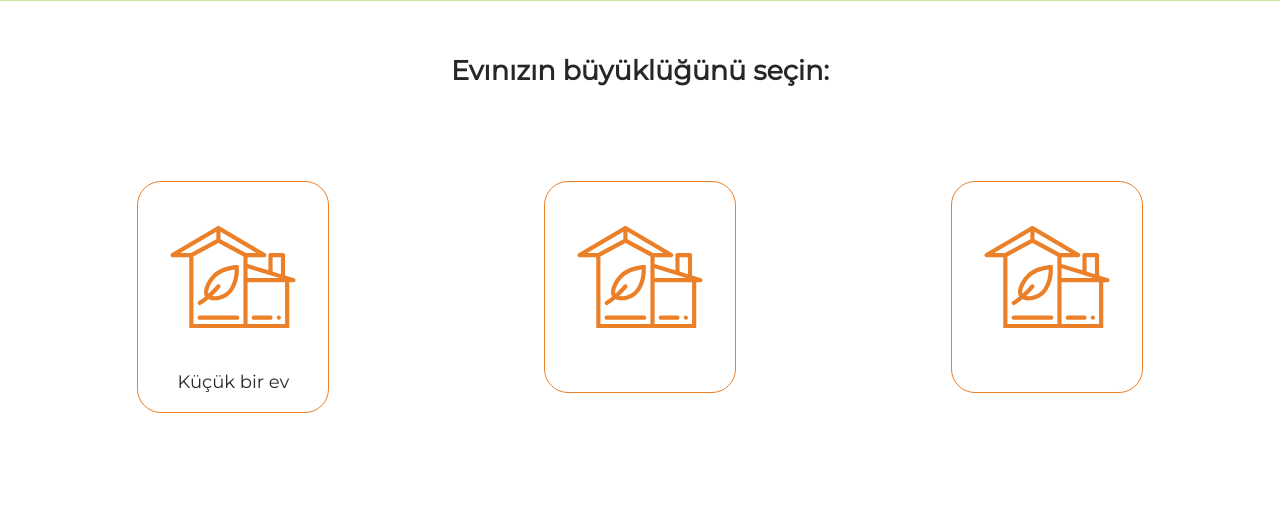
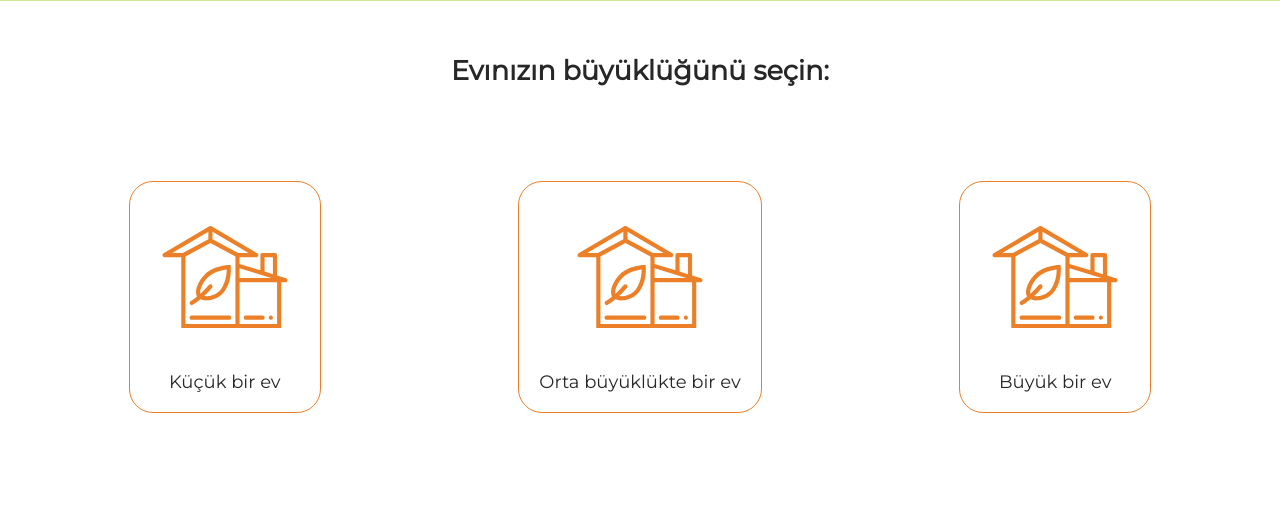
Before and after one commit to Kodland-Codes/sat-formlar, a Flask app: page / in a window 1280 px wide. Shown: the part 469-982 px from the top of the page. Run offline with Flask 3, Linux system fonts and the light colour scheme.

Commit message:
second commit

```diff
--- a/templates/electronics.html
+++ b/templates/electronics.html
@@ -23,17 +23,17 @@
     <ul class="list" id="list">
       <!-- Görev #3 -->
       <li class="list__item">
-        <a href="{{Set the route}}">
+        <a href="{{lights + '/3'}}">
           <img class="item__img" src="../static/img/battery.svg" alt="battery">
           <span>3-5 cihaz</span></a>
       </li>
       <li class="list__item">
-        <a href="{{Set the route}}">
+        <a href="{{lights + '/6'}}">
           <img class="item__img" src="../static/img/battery.svg" alt="battery">
           <span>6-8 cihaz</span></a>
       </li>
       <li class="list__item">
-        <a href="{{Set the route}}">
+        <a href="{{lights + '/10'}}">
           <img class="item__img" src="../static/img/battery.svg" alt="battery">
           <span>10+ cihaz</span></a>
       </li>
--- a/templates/index.html
+++ b/templates/index.html
@@ -30,12 +30,12 @@
       <li class="list__item">
         <a href="/2">
         <img class="item__img" src="../static/img/home.svg" alt="home">
-        <span><!--Orta büyüklükte bir ev seçeneği için metin ekleyin--></span></a>
+        <span>Orta büyüklükte bir ev</span></a>
       </li>
       <li class="list__item">
         <a href="/3">
         <img class="item__img" src="../static/img/home.svg" alt="home">
-        <span><!--Büyük bir ev seçeneği için metin ekleyin--></span></a>
+        <span>Büyük bir ev</span></a>
       <!--  -->
       </li>
     </ul>
--- a/templates/lights.html
+++ b/templates/lights.html
@@ -22,18 +22,18 @@
     <h2 class="main__title">Evinizde kaç adet lamba bulunuyor:</h2>
     <ul class="list" id="list">
       <li class="list__item">
-        <a href={{size + "/3" }}>
+        <a href="{{size + '/3' }}">
           <img class="item__img" src="../static/img/light.svg" alt="light">
           <span>2-4 lamba</span></a>
       </li>
       <!--Görev #2 -->
       <li class="list__item">
-        <a href="{{Katsayısı 7 olan bir yol belirleyin}}">
+        <a href="{{size + '/7'}}">
           <img class="item__img" src="../static/img/light.svg" alt="light">
           <span>4-6 lamba</span></a>
       </li>
       <li class="list__item">
-        <a href="{{Katsayısı 10 olan bir yol belirleyin}}">
+        <a href="{{size + '/10'}}">
           <img class="item__img" src="../static/img/light.svg" alt="light">
           <span>8+ lamba</span></a>
       </li>
```
